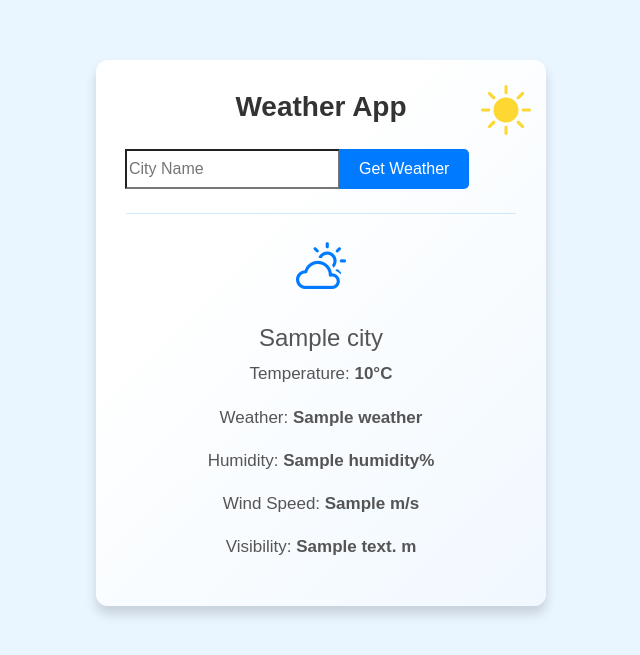
After one commit to payal15604/SkySync-with-django, a Django app: template weather/templates/index3.html in a window 1280 px wide. The commit adds this page. Shown: the top 655 px of the page, without its empty margins (319-959 px from the left). Run offline with Django 5.2, Linux system fonts and the light colour scheme; the template is opened without the code that fills it: values that come from a table or form of the project are taken from there, most other values are stand-ins (such as "Sample title", 1, 10 or a date in 2020).

Commit message:
fix index

```diff
--- /dev/null
+++ b/weather/templates/index3.html
@@ -0,0 +1,117 @@
+<!DOCTYPE html>
+<html lang="en">
+
+<head>
+    <meta charset="UTF-8">
+    <meta name="viewport" content="width=device-width, initial-scale=1.0">
+    <title>Weather App</title>
+    <!-- Include Bootstrap CSS -->
+    <link href="https://cdn.jsdelivr.net/npm/bootstrap@5.3.0-alpha1/dist/css/bootstrap.min.css" rel="stylesheet">
+    <!-- Include Bootstrap Icons -->
+    <link href="https://cdn.jsdelivr.net/npm/bootstrap-icons/font/bootstrap-icons.css" rel="stylesheet">
+    <style>
+        body {
+            background-color: #e9f5ff;
+            font-family: Arial, sans-serif;
+        }
+
+        .weather-card {
+            max-width: 450px;
+            margin: 60px auto;
+            padding: 30px;
+            border-radius: 12px;
+            box-shadow: 0 8px 12px rgba(0, 0, 0, 0.15);
+            background: linear-gradient(135deg, #ffffff 30%, #f0f8ff);
+            position: relative;
+        }
+
+        .weather-title {
+            font-size: 28px;
+            font-weight: 700;
+            color: #333;
+            text-align: center;
+            margin-bottom: 25px;
+        }
+
+        .input-group-text {
+            background-color: #f0f8ff;
+            border: none;
+            border-radius: 5px 0 0 5px;
+            color: #333;
+        }
+
+        .weather-icon {
+            font-size: 50px;
+            color: #007bff;
+            margin-bottom: 20px;
+        }
+
+        .weather-info {
+            font-size: 17px;
+            color: #555;
+            text-align: center;
+            line-height: 1.6;
+        }
+
+        .weather-btn {
+            background-color: #007bff;
+            border: none;
+            border-radius: 0 5px 5px 0;
+            color: #fff;
+            padding: 8px 20px;
+        }
+
+        .weather-btn:hover {
+            background-color: #0056b3;
+        }
+
+        .sunny-icon {
+            position: absolute;
+            top: 15px;
+            right: 15px;
+            color: #ffce00;
+            font-size: 50px;
+            opacity: 0.8;
+        }
+
+        .city-weather {
+            border-top: 1px solid #d1e9ff;
+            padding-top: 15px;
+            margin-top: 20px;
+        }
+    </style>
+</head>
+
+<body>
+    <div class="weather-card">
+        <div class="sunny-icon">
+            <i class="bi bi-sun-fill"></i>
+        </div>
+        <h1 class="weather-title">Weather App</h1>
+        <form method="POST" class="input-group mb-4">
+            {% csrf_token %}
+            {{ form.name }}
+            <button class="btn weather-btn" type="submit" id="button-addon2">Get Weather</button>
+        </form>
+        {% for city in data_cities reversed %}
+        <div class="city-weather">
+            <div class="weather-icon text-center">
+                <i class="bi bi-cloud-sun"></i>
+            </div>
+            <div class="weather-info">
+                <h4>{{ city.city }}</h4>
+                <p>Temperature: <strong>{{ city.temperature }}°C</strong></p>
+                <p>Weather: <strong>{{ city.weather }}</strong></p>
+                <p>Humidity: <strong>{{ city.humidity }}%</strong></p>
+                <p>Wind Speed: <strong>{{ city.wind_speed }} m/s</strong></p>
+                <p>Visibility: <strong>{{ city.visibility }} m</strong></p>
+            </div>
+        </div>
+        {% endfor %}
+    </div>
+
+    <!-- Include Bootstrap JS -->
+    <script src="https://cdn.jsdelivr.net/npm/bootstrap@5.3.0-alpha1/dist/js/bootstrap.bundle.min.js"></script>
+</body>
+
+</html>
```
Also changed, not shown: weather/templates/index.html (+50 -64 lines), weather/db.sqlite3.
